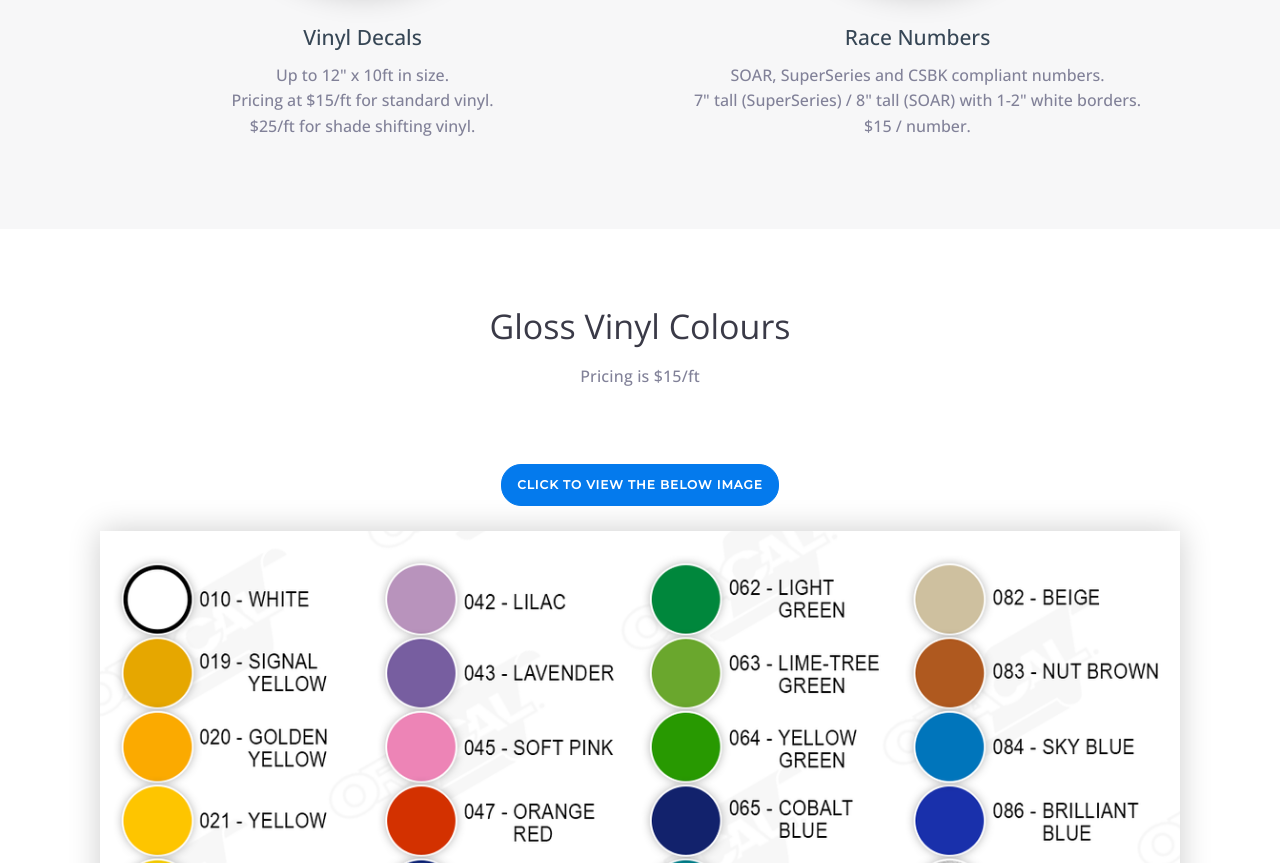
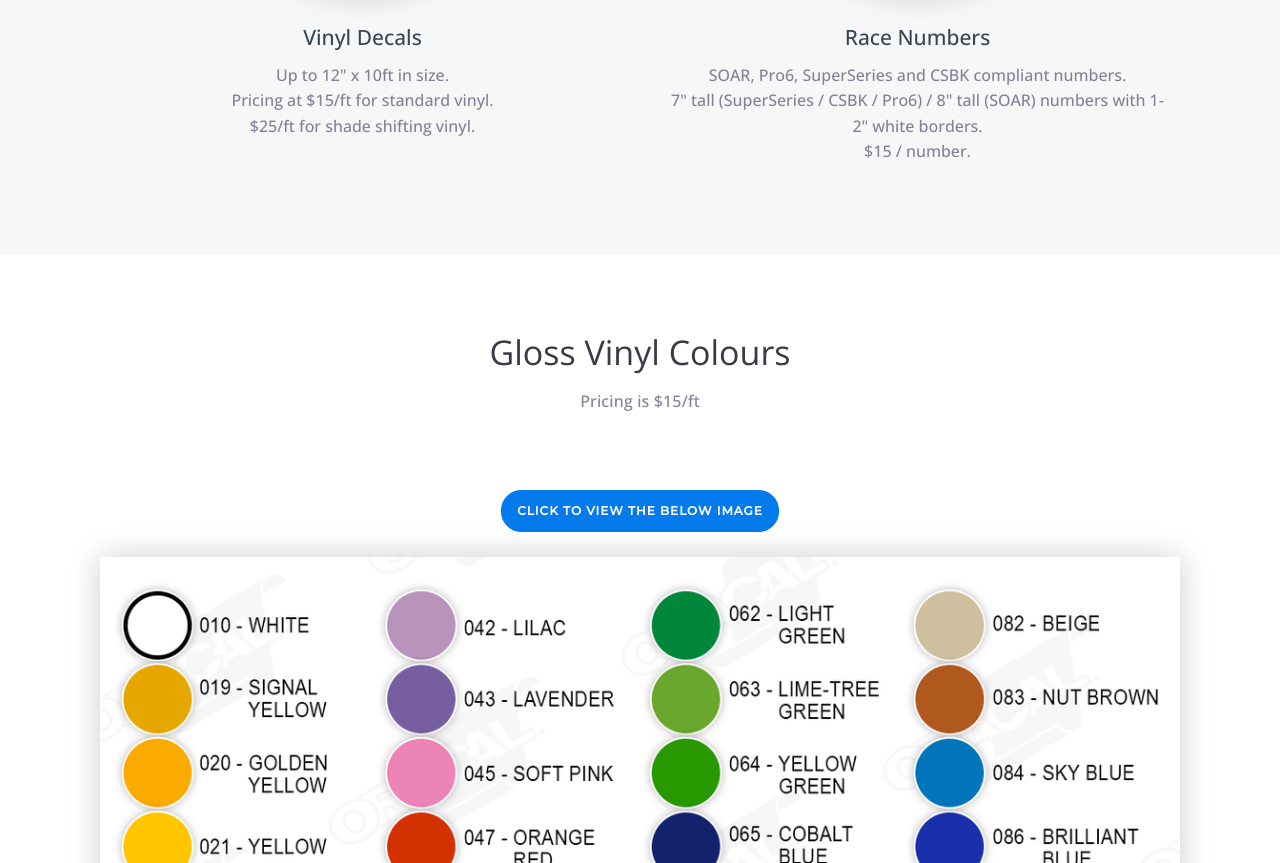
Before and after one commit to cdrage/slowbikeclub, a plain HTML site: page index.html in a window 1280 px wide. Shown: the part 2000-2863 px from the top of the page. Drawn offline with nearby package versions, Linux system fonts and the light colour scheme.

Commit message:
update
Signed-off-by: Charlie Drage <charlie@charliedrage.com>

```diff
--- a/index.html
+++ b/index.html
@@ -188,9 +188,9 @@
         <div class="team-text">
           <h3>Race Numbers</h3>
           <p>
-          SOAR, SuperSeries and CSBK compliant numbers.
+          SOAR, Pro6, SuperSeries and CSBK compliant numbers.
           <br>
-          7" tall (SuperSeries) / 8" tall (SOAR) with 1-2" white borders.
+          7" tall (SuperSeries / CSBK / Pro6) / 8" tall (SOAR) numbers with 1-2" white borders.
           <br>
           $15 / number.
           </p>
```
Also changed, not shown: 1 other file.
